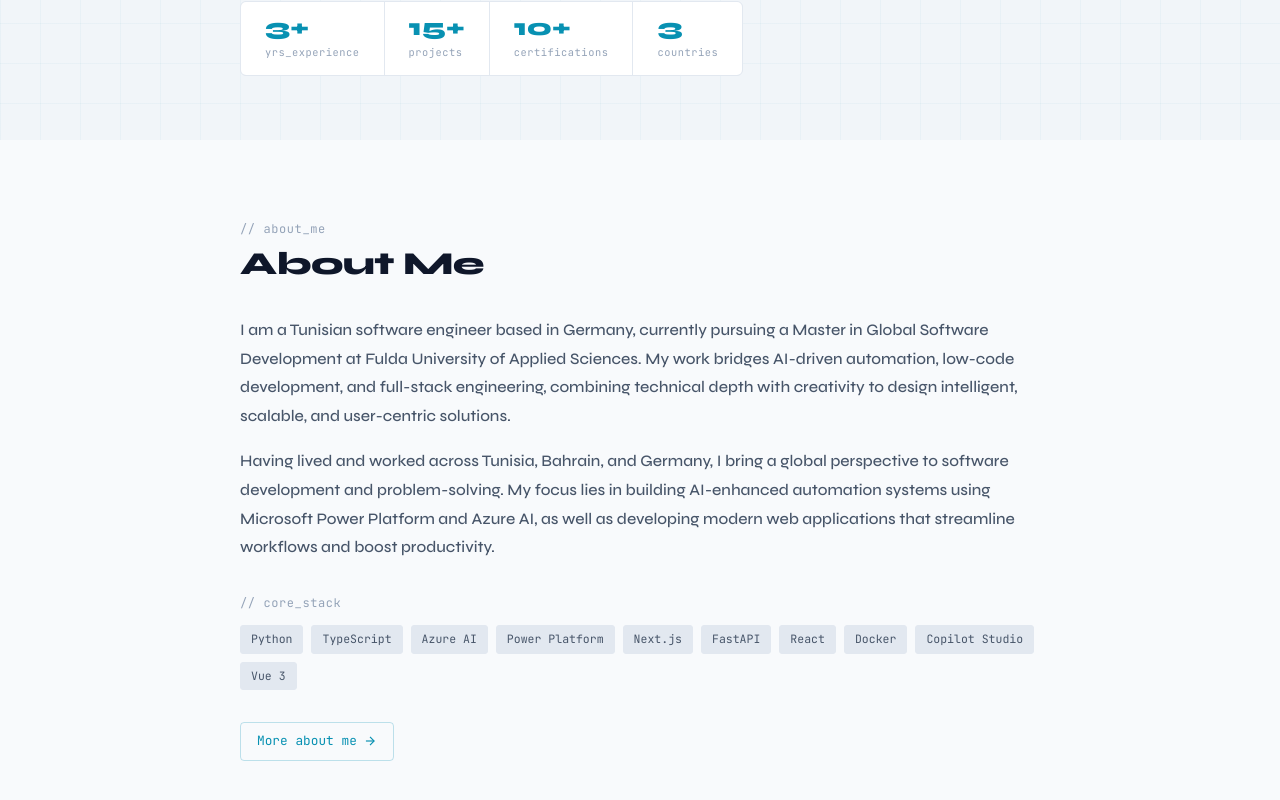
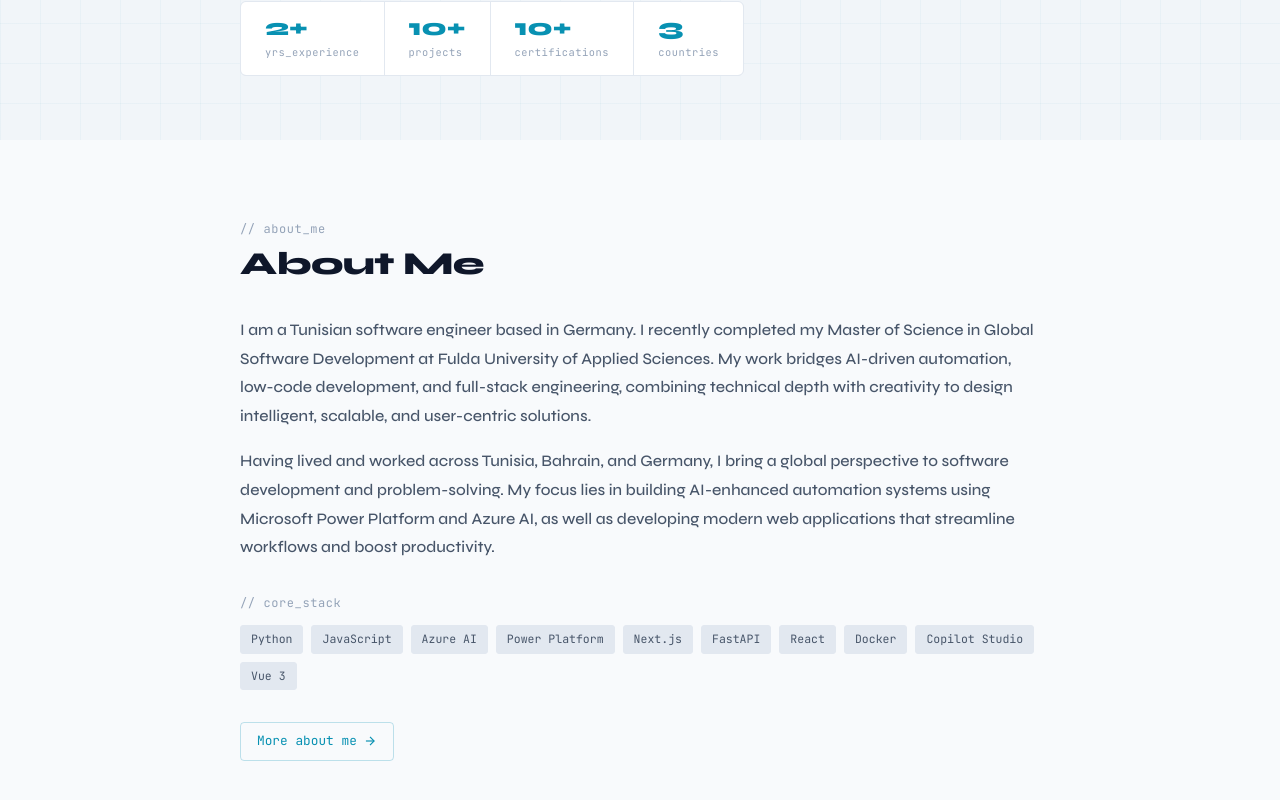
Before and after one commit to AchrafBoudabous/achraf-portfolio, a Next.js app: page / in a window 1280 px wide. Shown: the part 682-1482 px from the top of the page. Built offline with nearby package versions, Linux system fonts and the light colour scheme.

Commit message:
edit about

```diff
--- a/src/app/page.js
+++ b/src/app/page.js
@@ -106,8 +106,8 @@ export default function Home() {
           {/* Stats */}
           <div className={styles.statsRow}>
             {[
-              { num: '3+', label: 'yrs_experience' },
-              { num: '15+', label: 'projects' },
+              { num: '2+', label: 'yrs_experience' },
+              { num: '10+', label: 'projects' },
               { num: '10+', label: 'certifications' },
               { num: '3', label: 'countries' },
             ].map(({ num, label }) => (
@@ -129,9 +129,9 @@ export default function Home() {
           </div>
           <div className={styles.introContent}>
             <p>
-              I am a Tunisian software engineer based in Germany, currently pursuing a Master in Global Software Development
-              at Fulda University of Applied Sciences. My work bridges AI-driven automation, low-code development, and full-stack
-              engineering, combining technical depth with creativity to design intelligent, scalable, and user-centric solutions.
+              I am a Tunisian software engineer based in Germany. I recently completed my Master of Science in Global Software
+              Development at Fulda University of Applied Sciences. My work bridges AI-driven automation, low-code development,
+              and full-stack engineering, combining technical depth with creativity to design intelligent, scalable, and user-centric solutions.
             </p>
             <p>
               Having lived and worked across Tunisia, Bahrain, and Germany, I bring a global perspective to software development and
@@ -142,7 +142,7 @@ export default function Home() {
           <div className={styles.skillsPreview}>
             <span className={styles.sectionComment}>// core_stack</span>
             <div className={styles.skillTags}>
-              {['Python', 'TypeScript', 'Azure AI', 'Power Platform', 'Next.js', 'FastAPI', 'React', 'Docker', 'Copilot Studio', 'Vue 3'].map(tag => (
+              {['Python', 'JavaScript', 'Azure AI', 'Power Platform', 'Next.js', 'FastAPI', 'React', 'Docker', 'Copilot Studio', 'Vue 3'].map(tag => (
                 <span key={tag} className={styles.skillTag}>{tag}</span>
               ))}
             </div>
```
